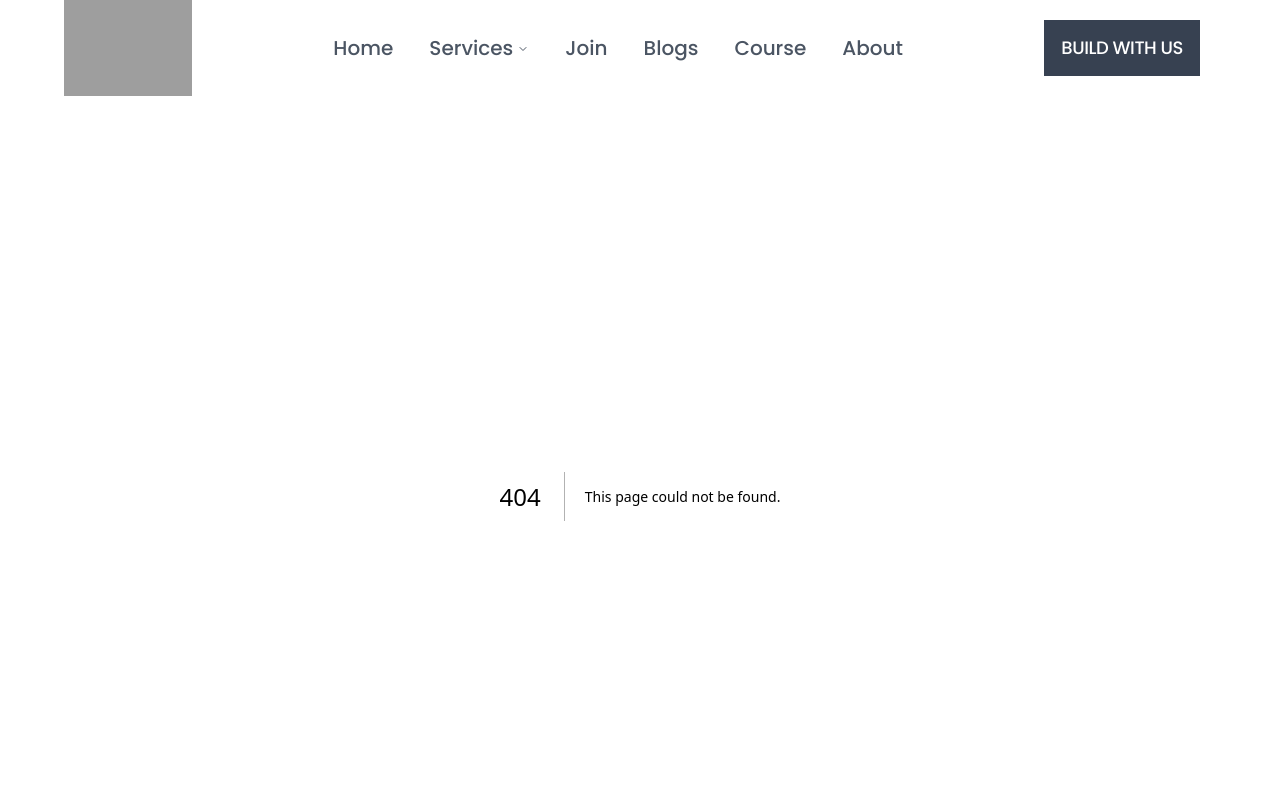
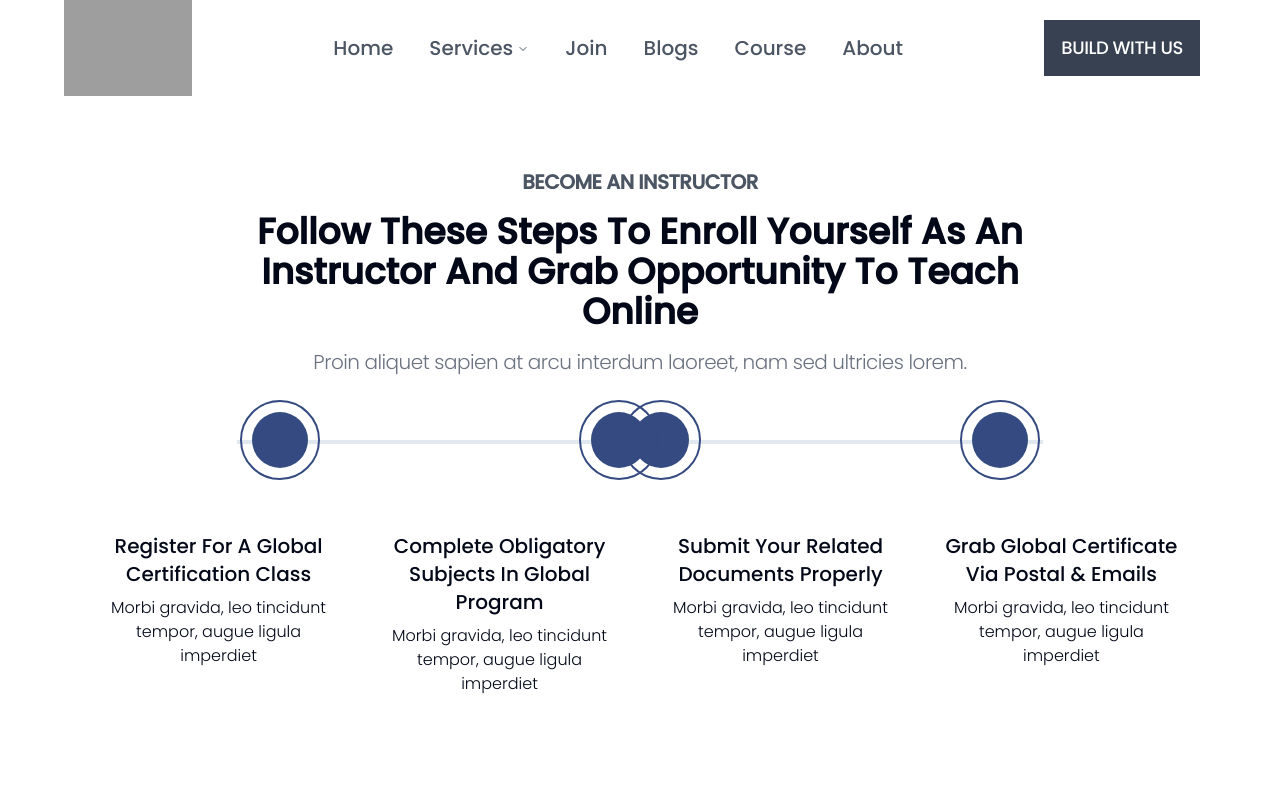
Before and after one commit to Ojaspj/software-company-web-template, a Next.js app: page /become-an-instructor in a window 1280 px wide. Before the commit this address had no page. Shown: the top 800 px of the page. Built offline with nearby package versions, Linux system fonts and the light colour scheme; grey boxes are pictures that could not be loaded.

Commit message:
build: become an instructor section

```diff
--- /dev/null
+++ b/app/become-an-instructor/page.tsx
@@ -0,0 +1,79 @@
+import Wrapper from "@/components/Wrapper";
+import { Separator } from "@/components/ui/separator";
+import React from "react";
+
+export default function BecomeAnInstructor() {
+  return (
+    <div className="w-full h-auto">
+      <Wrapper>
+        <div className="w-full flex flex-col items-center h-auto  py-14">
+          <h1 className="text-lg md:text-xl tracking-tight text-gray-600 font-bold my-4">
+            BECOME AN INSTRUCTOR
+          </h1>
+          <h1 className=" text-4xl lg:text-4xl font-bold  text-center">
+            Follow These Steps To Enroll Yourself As An <br /> Instructor And
+            Grab Opportunity To Teach <br /> Online
+          </h1>
+          <h2 className=" text-gray-500 font-light mb-8 mt-4 tracking-tight text-lg md:text-xl text-center">
+            Proin aliquet sapien at arcu interdum laoreet, nam sed ultricies
+            lorem.
+          </h2>
+          <div className="flex flex-col items-center relative ">
+            <div className="absolute h-20 w-20 rounded-full border-2 border-[#344A80] flex justify-center items-center  -top-2 left-44">
+              <div className="rounded-full w-14 h-14 bg-[#344A80]"> </div>
+            </div>
+            <div className="absolute h-20 w-20 rounded-full  border-2 border-[#344A80] flex justify-center items-center -top-2  right-44">
+                <div className="rounded-full w-14 h-14 bg-[#344A80]"> </div>
+            </div>
+            <div className="absolute h-20 w-20 rounded-full border-2 border-[#344A80] flex justify-center items-center -top-2  right-[515px]">
+            <div className="rounded-full w-14 h-14 bg-[#344A80]"> </div>
+
+            </div>
+            <div className="absolute h-20 w-20  border-2 border-[#344A80] flex justify-center items-center  rounded-full -top-2  left-[515px]">
+            <div className="rounded-full w-14 h-14 bg-[#344A80]"> </div>
+
+            </div>
+            <Separator className="w-[70%] my-8 h-1"  />
+            <div className="flex flex-row justify-center gap-4  w-full h-auto  my-8 ">
+              <div className=" lg:p-4 text-center w-[23%] h-full ">
+                <h1 className="text-xl mt-2">
+                  Register For A Global Certification Class
+                </h1>
+                <h1 className="font-light my-2">
+                  Morbi gravida, leo tincidunt tempor, augue ligula imperdiet
+                </h1>
+              </div>
+
+              <div className=" lg:p-4 text-center w-[23%] h-full ">
+                <h1 className="text-xl mt-2">
+                  Complete Obligatory Subjects In Global Program
+                </h1>
+                <h1 className="font-light my-2">
+                  Morbi gravida, leo tincidunt tempor, augue ligula imperdiet
+                </h1>
+              </div>
+
+              <div className=" lg:p-4 text-center w-[23%] h-full">
+                <h1 className="text-xl mt-2">
+                  Submit Your Related Documents Properly
+                </h1>
+                <h1 className="font-light my-2">
+                  Morbi gravida, leo tincidunt tempor, augue ligula imperdiet
+                </h1>
+              </div>
+
+              <div className=" lg:p-4 text-center w-[23%] h-full">
+                <h1 className="text-xl mt-2">
+                  Grab Global Certificate Via Postal & Emails
+                </h1>
+                <h1 className="font-light my-2">
+                  Morbi gravida, leo tincidunt tempor, augue ligula imperdiet
+                </h1>
+              </div>
+            </div>
+          </div>
+        </div>
+      </Wrapper>
+    </div>
+  );
+}
--- a/components/Footer.tsx
+++ b/components/Footer.tsx
@@ -47,7 +47,7 @@ export default function Footer() {
             </div>
             <div className="flex flex-col mt-4 md:mt-0">
               <div className="flex flex-col justify-center md:flex-row w-full md:w-[1010px] md:justify-between  border-green-500 ">
-                <div className="flex flex-col h-[300px] w-56  md:p-8 space-y-4  ">
+                <div className="flex flex-col h-[300px] w-70  md:p-8 space-y-4  ">
                   <h1 className=" text-2xl font-bold text-gray-700 tracking-tight">
                     Company
                   </h1>
@@ -63,6 +63,9 @@ export default function Footer() {
                     </li>
                     <li className="hover:text-[#344A80]">
                       <Link href="/contact">Contact Us</Link>
+                    </li>
+                    <li className="hover:text-[#344A80]">
+                      <Link href="/become-an-instructor">Become an Instructor</Link>
                     </li>
                   </ul>
                 </div>
```
